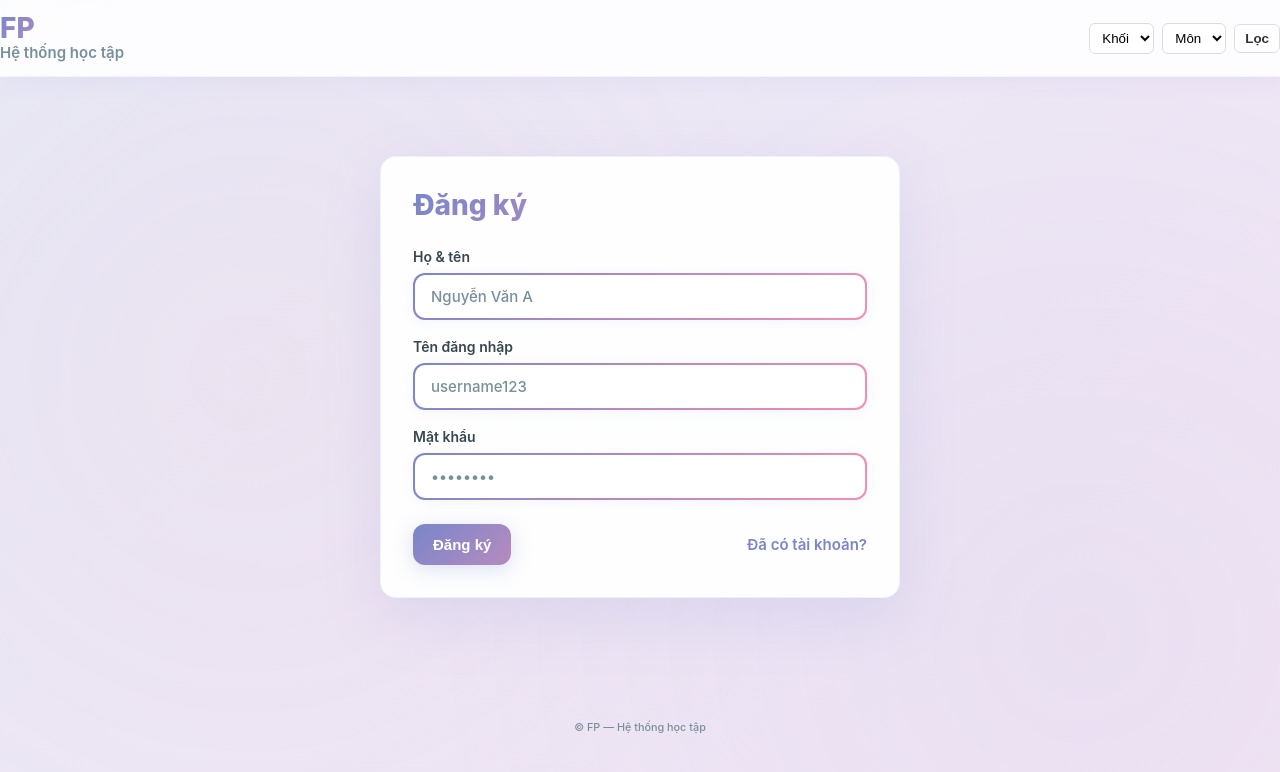
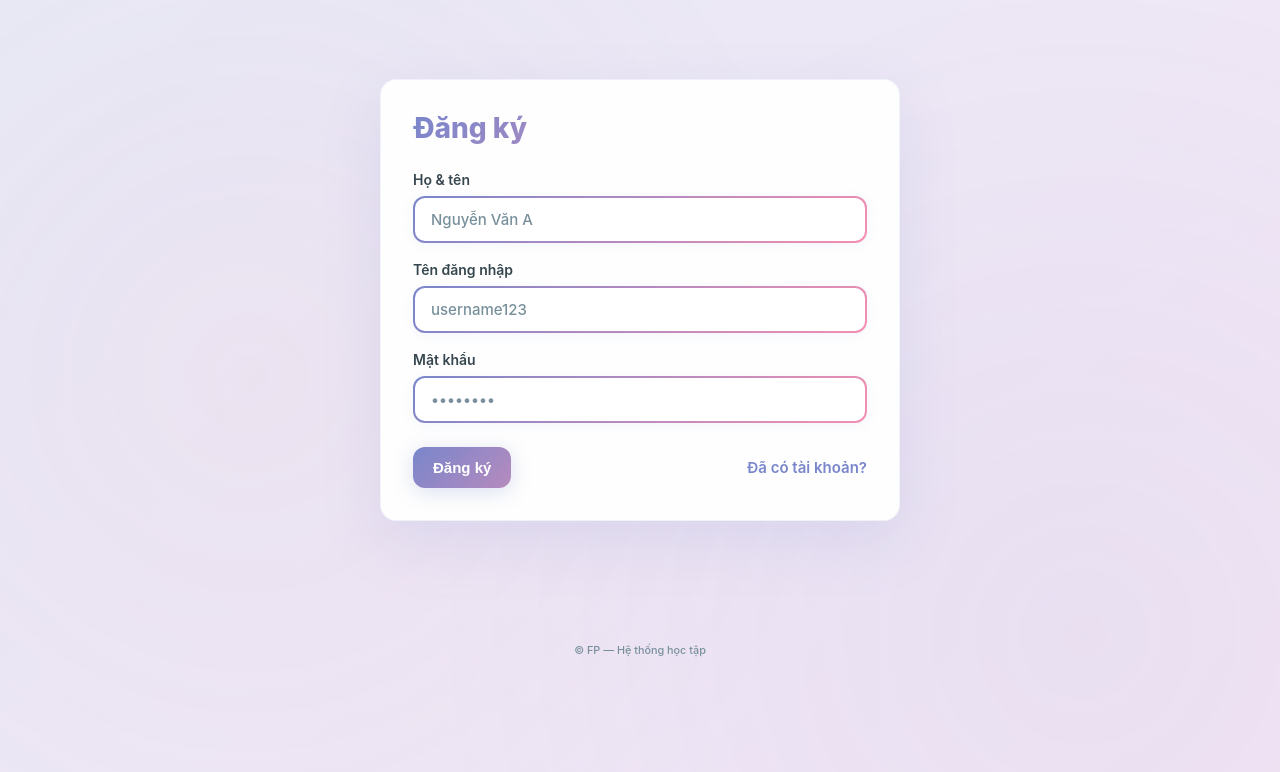
Before and after one commit to datondat/FP-term-3-, a website: page public/register.html in a window 1280 px wide. Drawn offline with Linux system fonts and the light colour scheme; no server answers.

Commit message:
sua giao dien

```diff
--- a/public/register.html
+++ b/public/register.html
@@ -260,14 +260,6 @@
   </style>
 </head>
 <body>
-  <header class="site-header">
-    <div class="container header-inner">
-      <div class="branding">
-        <a href="/" class="logo">FP</a>
-        <div class="site-sub">Hệ thống học tập</div>
-      </div>
-    </div>
-  </header>
 
   <main class="container">
     <div class="auth-box">
```
Also changed, not shown: public/admin.html (+1 -1 lines).
